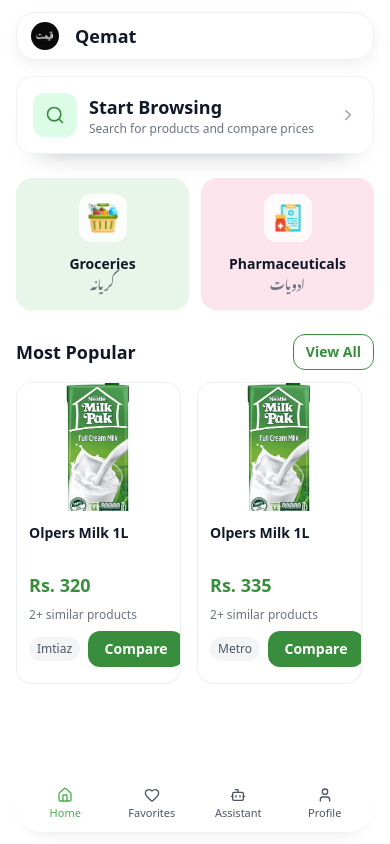
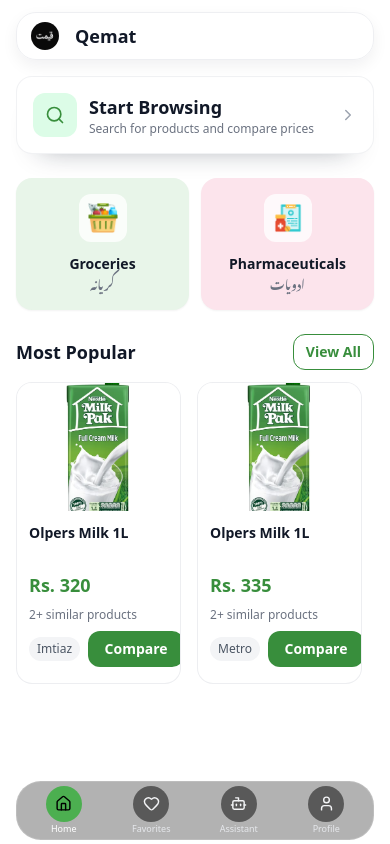
Before and after one commit to subhan-17h/qemat_web_app, a Next.js app: page / in a window 390 px wide. Built offline with nearby package versions, Linux system fonts and the light colour scheme; a web font is replaced by a local one.

Commit message:
Refactor code structure for improved readability and maintainability

```diff
--- a/src/app/globals.css
+++ b/src/app/globals.css
@@ -4,15 +4,30 @@
 
 :root {
   color-scheme: light;
+  --app-dvh: 100dvh;
+  --browser-bar-offset: 0px;
 }
 
 html,
 body {
-  min-height: 100%;
+  height: 100%;
+  overflow: hidden;
 }
 
 body {
   @apply bg-white text-gray-900 antialiased;
+}
+
+.app-shell {
+  height: var(--app-dvh);
+  overflow: hidden;
+}
+
+.app-scroll {
+  height: 100%;
+  overflow-y: auto;
+  overscroll-behavior-y: contain;
+  -webkit-overflow-scrolling: touch;
 }
 
 .font-urdu {
--- a/src/components/navigation/BottomNav.tsx
+++ b/src/components/navigation/BottomNav.tsx
@@ -17,8 +17,11 @@
   const pathname = usePathname();
 
   return (
-    <nav className="fixed bottom-3 left-1/2 z-40 w-[calc(100%-2rem)] max-w-xl -translate-x-1/2 lg:hidden">
-      <div className="rounded-[1.65rem] border border-white/45 bg-white/34 px-1.5 py-1.5 shadow-[0_22px_48px_-30px_rgba(15,23,42,0.38),0_10px_20px_-16px_rgba(15,23,42,0.24)] backdrop-blur-2xl">
+    <nav
+      className="fixed left-1/2 z-40 w-[calc(100%-2rem)] max-w-xl -translate-x-1/2 lg:hidden"
+      style={{ bottom: 'calc(env(safe-area-inset-bottom, 0px) + var(--browser-bar-offset, 0px) + 4px)' }}
+    >
+      <div className="rounded-[1.55rem] border border-white/15 bg-black/30 px-1 py-0.5 backdrop-blur-lg">
         <ul className="grid grid-cols-4 gap-0.5">
           {items.map((item) => {
             const active = item.href === '/' ? pathname === '/' : pathname.startsWith(item.href);
@@ -29,11 +32,20 @@
                 <Link
                   href={item.href}
                   className={cn(
-                    'flex flex-col items-center gap-0.5 rounded-xl px-1.5 py-1 text-[11px] font-medium transition-colors',
-                    active ? 'bg-white/38 text-brand-500' : 'text-gray-600'
+                    'flex flex-col items-center gap-0 rounded-xl px-1 py-0.5 text-[9px] font-medium transition-colors',
+                    active ? 'text-white' : 'text-gray-200'
                   )}
                 >
-                  <Icon size={16} />
+                  <span
+                    className={cn(
+                      'relative grid h-9 w-9 place-items-center rounded-full',
+                      active
+                        ? 'bg-brand-500 text-black'
+                        : 'bg-black/50 text-gray-100'
+                    )}
+                  >
+                    <Icon size={17} />
+                  </span>
                   <span>{item.label}</span>
                 </Link>
               </li>
--- a/src/components/navigation/Chrome.tsx
+++ b/src/components/navigation/Chrome.tsx
@@ -1,6 +1,7 @@
 'use client';
 
 import type { ReactNode } from 'react';
+import { useEffect } from 'react';
 import { usePathname } from 'next/navigation';
 
 import { BottomNav } from '@/components/navigation/BottomNav';
@@ -14,11 +15,40 @@
   const { loadingProducts } = useAppStore();
   const hideNavigation = authRoutes.some((route) => pathname.startsWith(route));
 
+  useEffect(() => {
+    const updateViewportVars = () => {
+      if (typeof window === 'undefined') return;
+
+      const vv = window.visualViewport;
+      const height = vv?.height ?? window.innerHeight;
+      const top = vv?.offsetTop ?? 0;
+      const bottomInset = Math.max(window.innerHeight - height - top, 0);
+
+      document.documentElement.style.setProperty('--app-dvh', `${height}px`);
+      document.documentElement.style.setProperty('--browser-bar-offset', `${bottomInset}px`);
+    };
+
+    updateViewportVars();
+
+    const vv = window.visualViewport;
+    vv?.addEventListener('resize', updateViewportVars);
+    vv?.addEventListener('scroll', updateViewportVars);
+    window.addEventListener('resize', updateViewportVars);
+    window.addEventListener('orientationchange', updateViewportVars);
+
+    return () => {
+      vv?.removeEventListener('resize', updateViewportVars);
+      vv?.removeEventListener('scroll', updateViewportVars);
+      window.removeEventListener('resize', updateViewportVars);
+      window.removeEventListener('orientationchange', updateViewportVars);
+    };
+  }, []);
+
   return (
     <>
-      <div className="mx-auto flex min-h-screen max-w-[1600px]">
+      <div className="app-shell mx-auto flex max-w-[1600px]">
         {!hideNavigation ? <Sidebar /> : null}
-        <main className="w-full pb-28 lg:pb-0">{children}</main>
+        <main className="app-scroll w-full pb-28 lg:pb-0">{children}</main>
       </div>
       {!hideNavigation ? <BottomNav /> : null}
 
```
Also changed, not shown: 1 other file (tests, documents, lock files or other folders).
